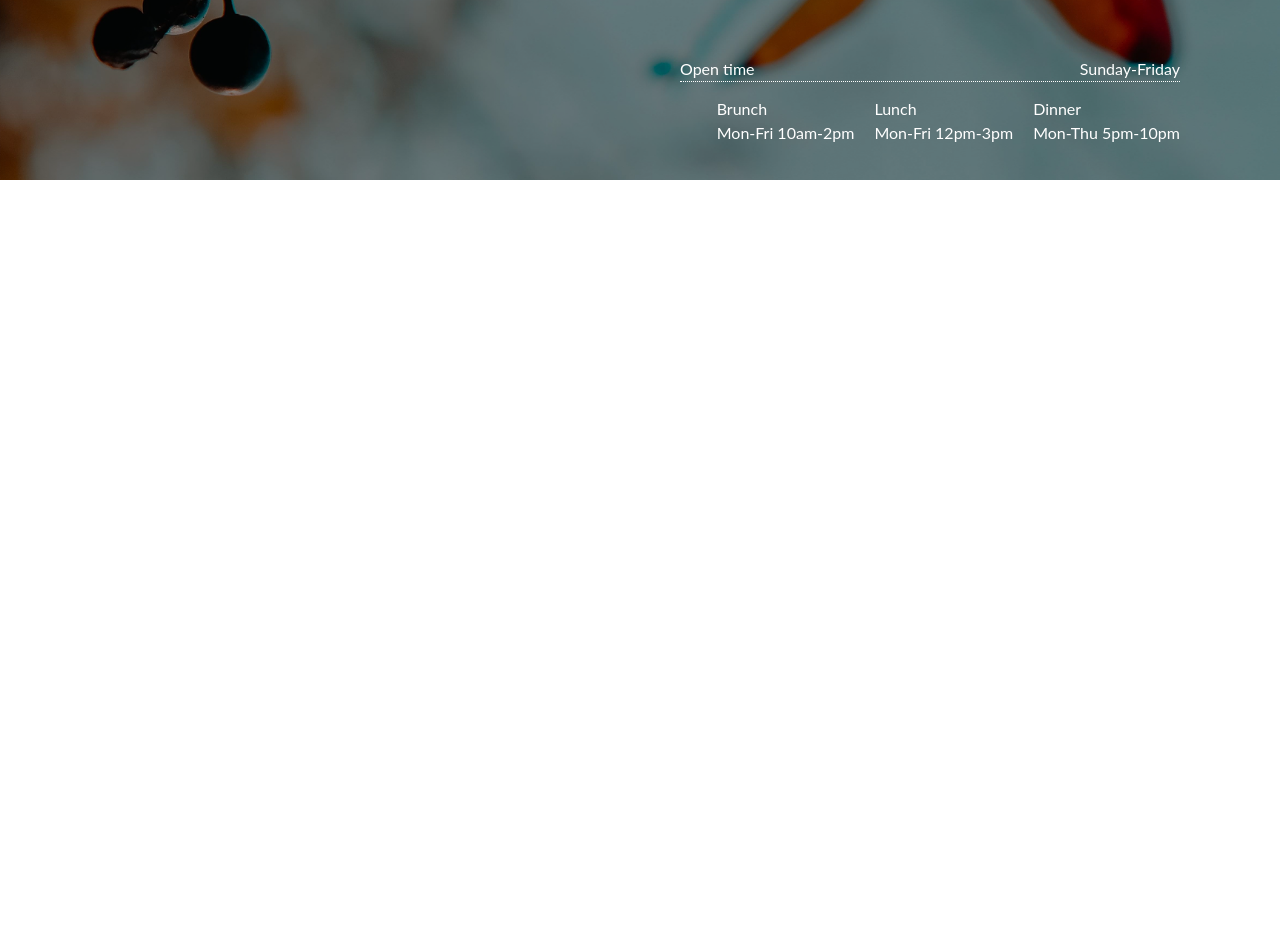
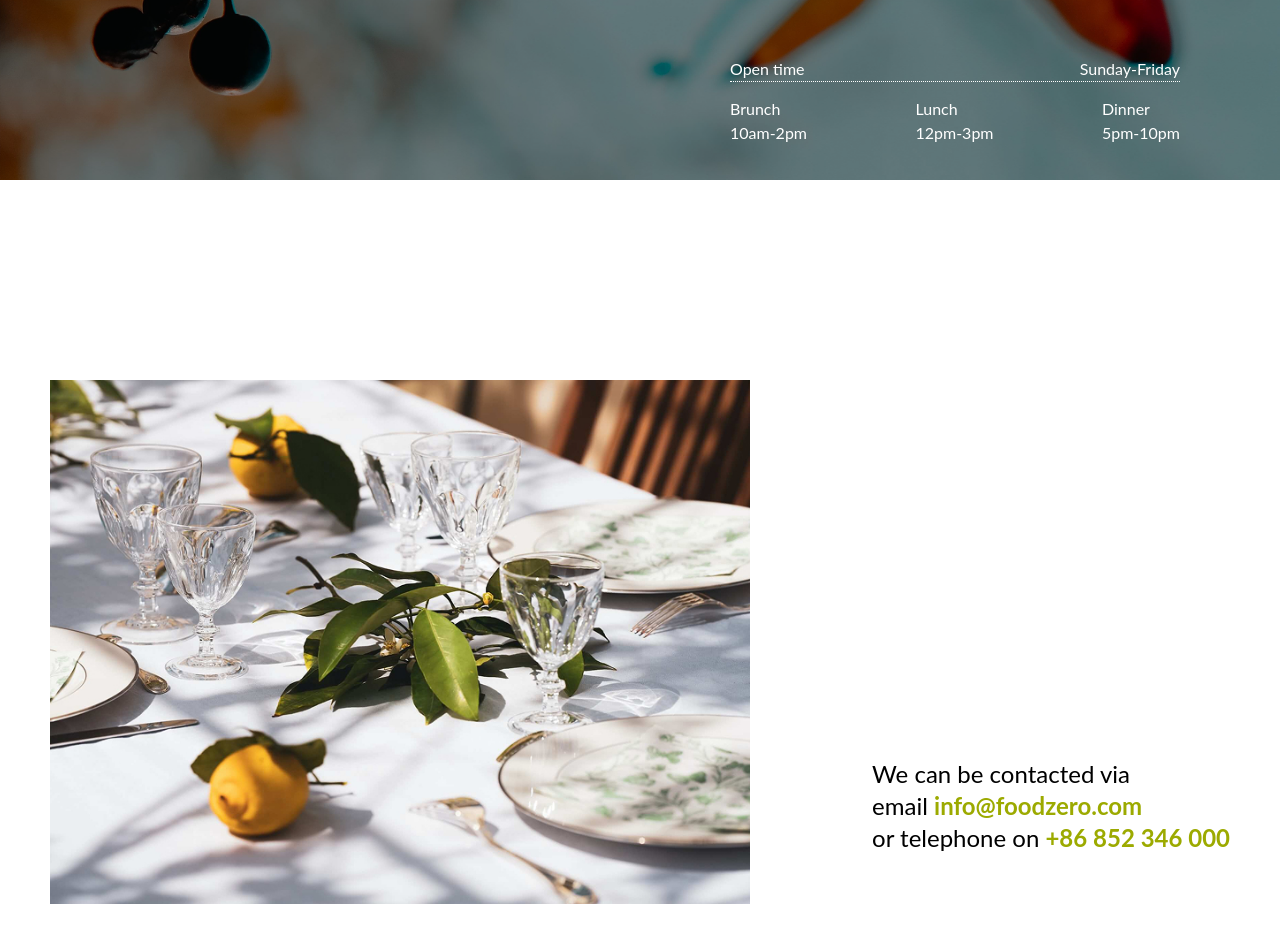
Before and after one commit to shiranlakshitha/FoodZero-React, a React (Vite) app: page /contact in a window 1280 px wide. Shown: the part 620-1562 px from the top of the page. Before the commit the page ends 800 px from the top, so only its background shows below. Built offline with nearby package versions, Linux system fonts and the light colour scheme.

Commit message:
feat: add mango glasses and nice house images; update contact page with new layout and opening hours

```diff
--- a/src/assets/assets.ts
+++ b/src/assets/assets.ts
@@ -17,6 +17,8 @@ import menucover from './menu-cover.jpg'
 import menu1 from './menu1.jpg'
 import menu2 from './menu2.jpg'
 import contactcover from './contact-cover.jpg'
+import mangoglasses from './mango-glasses.jpg'
+import nicehouse from './nicehouse.jpg'
 
 const assets = {
   logo,
@@ -37,7 +39,9 @@ const assets = {
   menucover,
   menu1,
   menu2,
-  contactcover
+  contactcover,
+  mangoglasses,
+  nicehouse
 
 }
 
--- a/src/pages/Contact.tsx
+++ b/src/pages/Contact.tsx
@@ -10,15 +10,15 @@ export interface openings {
 const openings: openings[] = [{
     id:1,
     day: "Brunch",
-    time: "Mon-Fri 10am-2pm"
+    time: "10am-2pm"
 },{
     id:2,
     day: "Lunch",
-    time: "Mon-Fri 12pm-3pm"
+    time: "12pm-3pm"
 },{
     id:3,
     day: "Dinner",
-    time: "Mon-Thu 5pm-10pm"
+    time: "5pm-10pm"
 }];
 
 
@@ -38,12 +38,12 @@ const Contact = () => {
             <h1 className="md:text-8xl text-7xl w-full md:max-w-[600px] text-white font-rufina">Get in touch</h1>
             <p className="mt-[15px] text-2xl text-white font-lato">The freshest ingredients for you every day</p>
           </div>
-          <div className="font-lato flex-1 flex-col max-w-[500px] flex items-end justify-end">
+          <div className="font-lato flex-1 flex-col max-w-[450px] flex items-end justify-end">
             <div className="flex border-b-1 border-dotted border-white flex-row justify-between w-full  gap-10 text-white">
                 <p>Open time</p>
                 <p>Sunday-Friday</p>
             </div>
-            <div className="text-white font-lato mt-[15px] flex flex-row items-center gap-5">
+            <div className="text-white w-full font-lato mt-[15px] hidden md:flex flex-row items-center justify-between">
                 {
                     openings.map((item) => (
                         <div key={item.id}>
@@ -56,6 +56,24 @@ const Contact = () => {
           </div>
         </div>
       </div>
+      {/*second section*/}
+      <div className="px-[50px] py-[200px]">
+        <div className="flex-1 flex flex-row gap-10 justify-between">
+          <div className="max-w-[700px]">
+            <img className="w-full h-auto object-cover" src={assets.mangoglasses} alt="" />
+          </div>
+          <div className="flex items-end mb-[50px]">
+            <p className="text-2xl font-lato">
+            We can be contacted via <br />
+            email <span className="text-[#9CAA00] font-bold">info@foodzero.com</span> <br />
+            or telephone on <span className="text-[#9CAA00] font-bold">+86 852 346 000</span>
+          </p>
+          </div>
+        </div>
+        <div className="flex-1 flex">
+
+        </div>
+      </div>
     </>
   )
 }
```
Also changed, not shown: src/assets/mango-glasses.jpg (renamed from src/assets/Image (11).jpg), src/assets/nicehouse.jpg (renamed from src/assets/Image (12).jpg).
